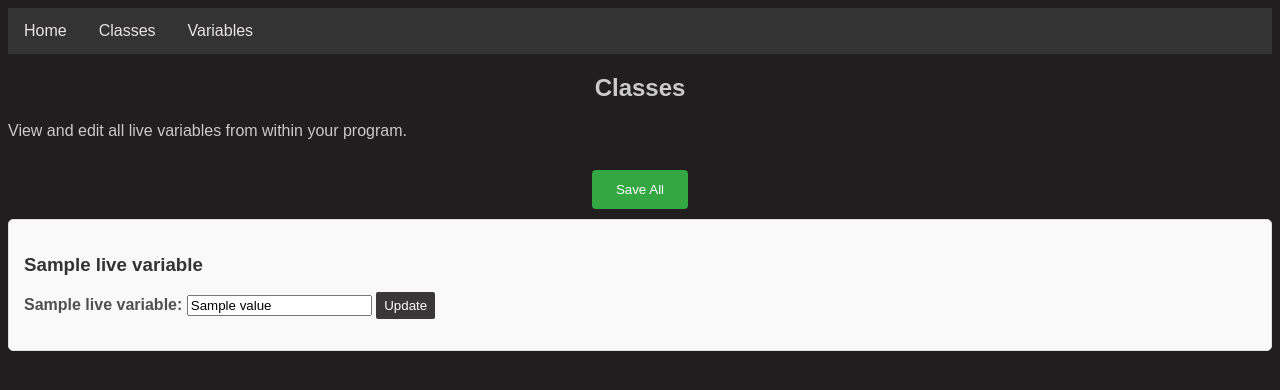
After one commit to Fergus-Gault/LiveConfig, a Flask app: template LiveConfig/interfaces/web/frontend/templates/variables.html in a window 1280 px wide. The commit adds this page. Shown: the top 390 px of the page. Run offline with Flask 3, Linux system fonts and the light colour scheme; the template is opened without the code that fills it: most values are stand-ins (such as "Sample title", 1, 10 or a date in 2020).

Commit message:
Updated web interface for livevar

```diff
--- a/LiveConfig/interfaces/web/frontend/templates/base.html
+++ b/LiveConfig/interfaces/web/frontend/templates/base.html
@@ -14,6 +14,7 @@
       <ul>
         <li><a href="{{url_for('index')}}">Home</a></li>
         <li><a href="{{url_for('classes')}}">Classes</a></li>
+        <li><a href="{{url_for('variables')}}">Variables</a></li>
       </ul>
     </nav>
     <section class="content">
--- /dev/null
+++ b/LiveConfig/interfaces/web/frontend/templates/variables.html
@@ -0,0 +1,27 @@
+{% extends "base.html" %} {% block title %}LiveConfig - Classes{% endblock %}
+{%block header %}Classes{% endblock %} {% block content %}
+<p>View and edit all live variables from within your program.</p>
+<div class="buttons-container">
+  <form method="post" , action="/save">
+    <button class="save-button" type="submit">Save All</button>
+  </form>
+  <!-- <form method="post", action="/reload">
+    <button class="reload-button" type="submit">Reload</button>
+  </form> -->
+</div>
+{% for name, value in live_variables.items() -%}
+    <div class="class-instance">
+    <h3 class="instance-name">{{ name }}</h3>
+    <ul class="attributes-list">
+        <li class="attribute-item">
+        <form method="post" action="">
+            <strong>{{ name }}:</strong>
+            <input type="text" name="value" value="{{ value }}" />
+            <input type="hidden" name="name" value="{{ name }}" />
+            <button class="update-button" type="submit">Update</button>
+        </form>
+        </li>
+    </ul>
+    </div>
+  {% endfor %} {% endblock %}
+</div>
--- a/LiveConfig/interfaces/web/server.py
+++ b/LiveConfig/interfaces/web/server.py
@@ -25,6 +25,17 @@ def classes():
         manager.set_live_instance_attr_by_name(instance_name, attribute, value)
     return render_template('classes.html', class_instances=manager.file_handler.serialize_instances()["live_instances"])
 
+@app.route('/variables', methods=['GET', 'POST'])
+def variables():
+    """
+    Render all of the live variables with their values.
+    Update values on form submission.
+    """
+    if request.method == 'POST':
+        variable_name = request.form.get('name')
+        value = request.form.get('value')
+        manager.set_live_variable_by_name(variable_name, value)
+    return render_template('variables.html', live_variables=manager.file_handler.serialize_variables()["live_variables"])
 
 @app.route('/save', methods=['POST'])
 def save():
```
